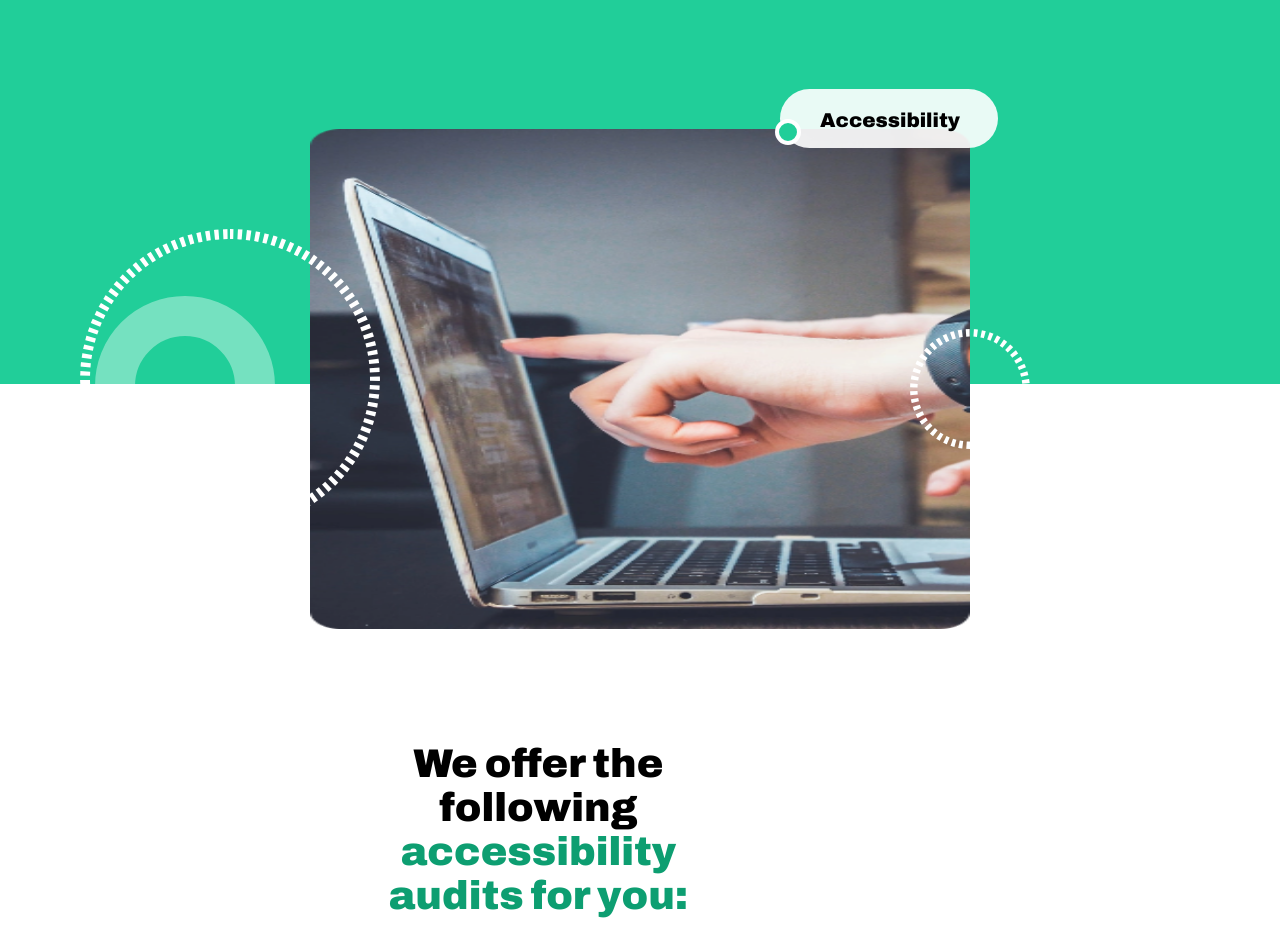
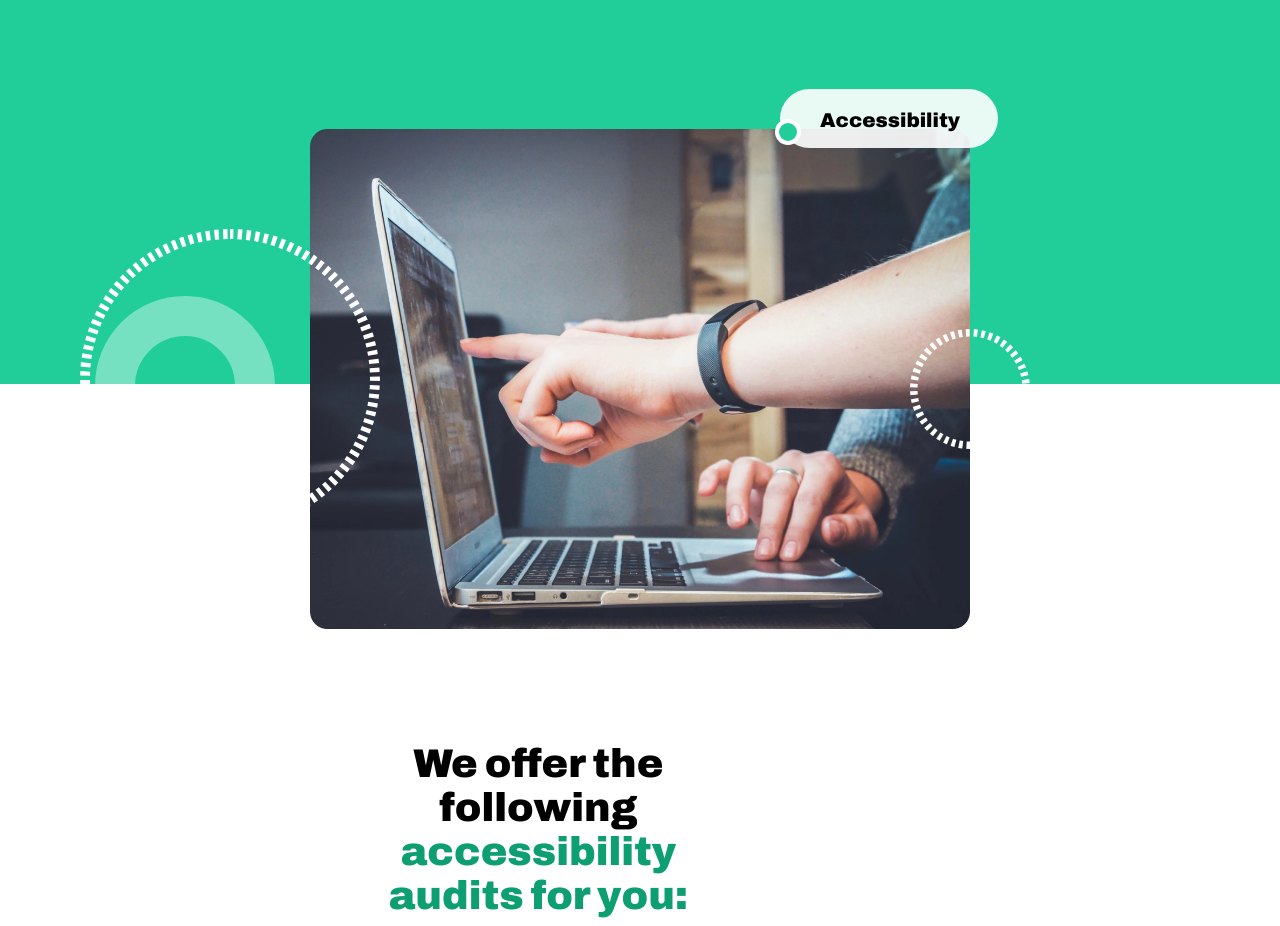
Before and after one commit to a11ysolutions/website, a React (Create React App) app: page /accessibility in a window 1280 px wide. Shown: the part 820-1746 px from the top of the page. Built offline with nearby package versions, Linux system fonts and the light colour scheme.

Commit message:
fix: add image display according to size in automation and accessibility pages

```diff
--- a/src/Components/Accessibility/Accessibility.js
+++ b/src/Components/Accessibility/Accessibility.js
@@ -27,7 +27,7 @@ function Accessibility() {
             </div>
             <Illustration
                 pillText="Accessibility"
-                imgSrc="./explain-hand-with-laptop.png"
+                imgSrc={window.innerWidth >= 768 ? "./explain-hand-with-laptop@2x.png" : "./explain-hand-with-laptop.png"}
                 containerStyle={{ position: "relative", marginTop: "50px" }}
                 pillPositionClass="pill-position"
             />
--- a/src/Components/Automation/Automation.js
+++ b/src/Components/Automation/Automation.js
@@ -41,7 +41,7 @@ function Automation() {
             </div>
             <Illustration
                 pillText="Automation"
-                imgSrc="./working-code@2x.png"
+                imgSrc={window.innerWidth >= 768 ? "./working-code@2x.png" : "./working-code.png"}
                 containerStyle={{ position: "relative", marginTop: "50px" }}
                 pillPositionClass="pill-position"
             />
```
Also changed, not shown: public/explain-hand-with-laptop@2x.png (added).
